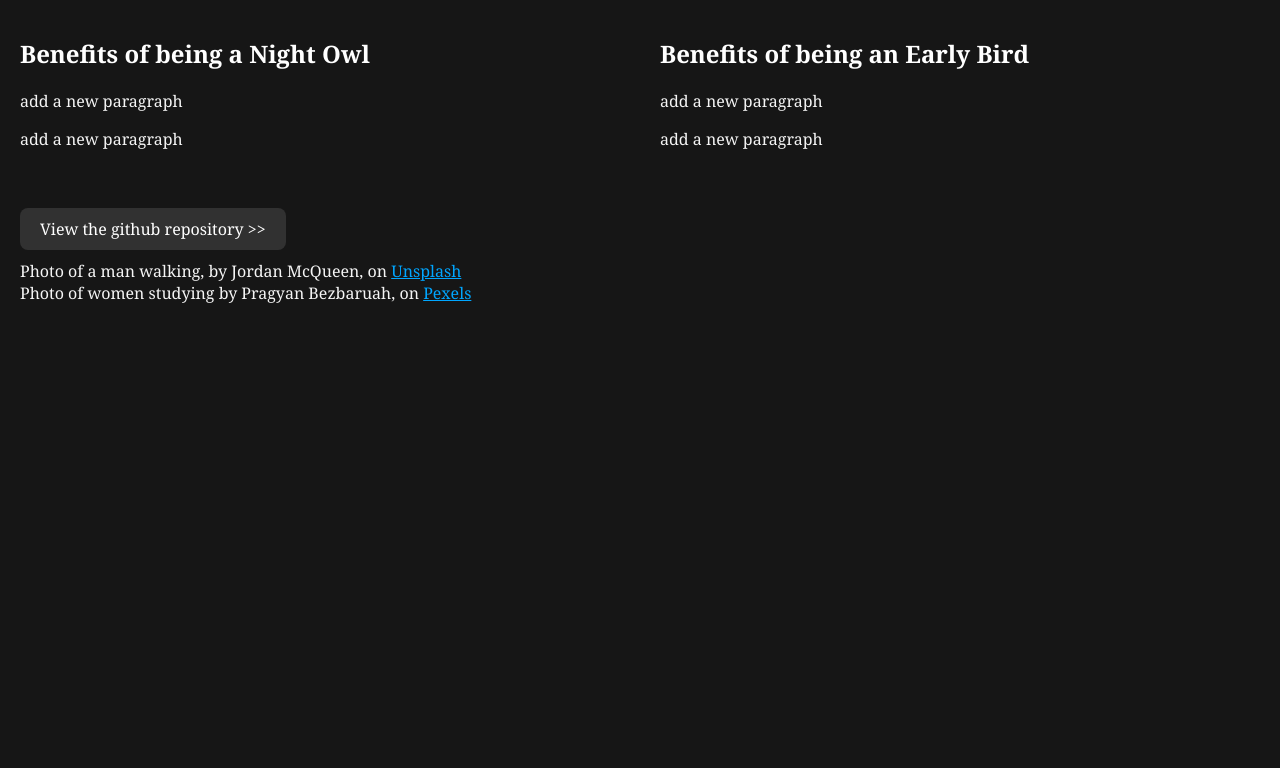
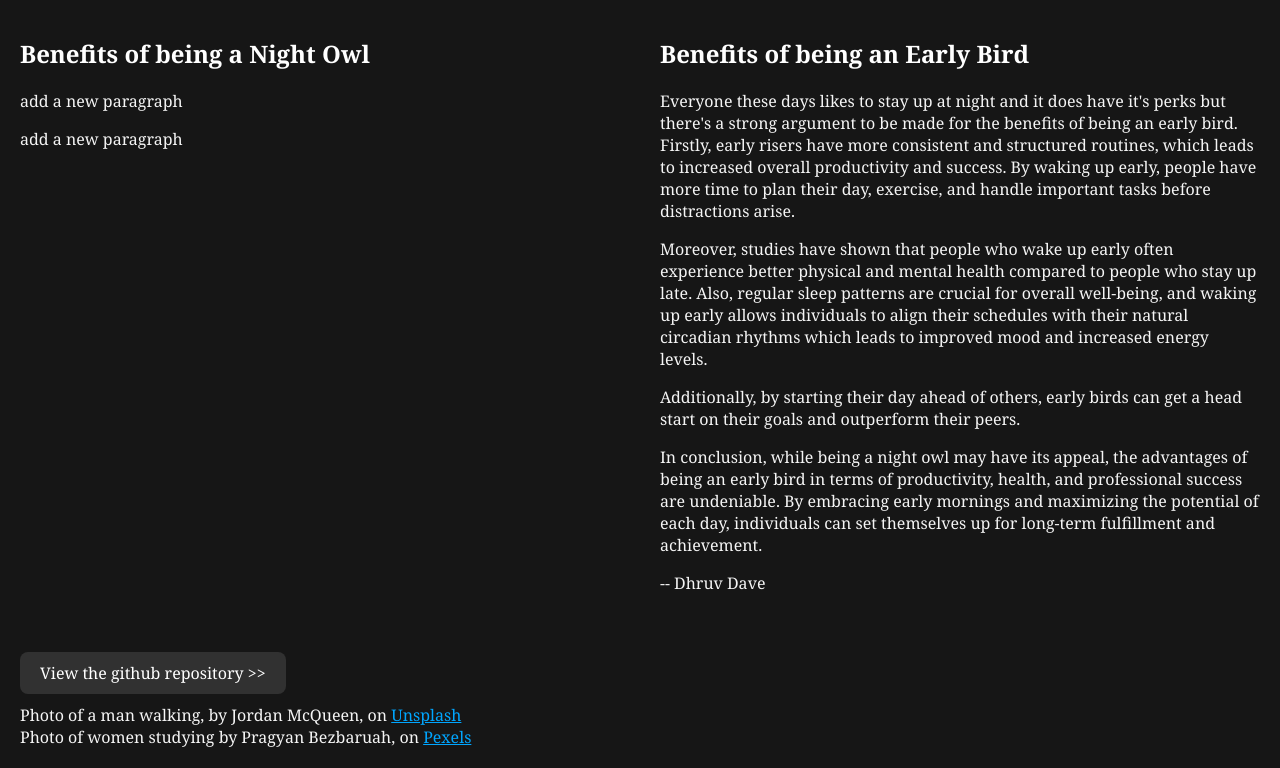
Before and after one commit to spassion0/spassion0.github.io, a plain HTML site: page index.html in a window 1280 px wide. Shown: the part 522-1290 px from the top of the page. Before the commit the page ends 846 px from the top, so only its background shows below. Drawn offline with Linux system fonts and the light colour scheme.

Commit message:
Added arguements for the early riser
Section of Dhruv Dave, Please Approve

```diff
--- a/index.html
+++ b/index.html
@@ -39,8 +39,11 @@
             <img src="img/jordan-mcqueen-956I1peiMi4-unsplash.jpg" style="height: 300px; width: auto;" alt="man going for an early morning jog">
             <article>
                 <h1>Benefits of being an Early Bird</h1>
-                <p>add a new paragraph</p>
-                <p>add a new paragraph</p>
+                <p>Everyone these days likes to stay up at night and it does have it's perks but there's a strong argument to be made for the benefits of being an early bird. Firstly, early risers have more consistent and structured routines, which leads to increased overall productivity and success. By waking up early, people have more time to plan their day, exercise, and handle important tasks before distractions arise.</p>
+                <p>Moreover, studies have shown that people who wake up early often experience better physical and mental health compared to people who stay up late. Also, regular sleep patterns are crucial for overall well-being, and waking up early allows individuals to align their schedules with their natural circadian rhythms which leads to improved mood and increased energy levels.</p>
+                <p>Additionally, by starting their day ahead of others, early birds can get a head start on their goals and outperform their peers.</p>
+                <p>In conclusion, while being a night owl may have its appeal, the advantages of being an early bird in terms of productivity, health, and professional success are undeniable. By embracing early mornings and maximizing the potential of each day, individuals can set themselves up for long-term fulfillment and achievement.</p>
+                <p>-- Dhruv Dave</p>
             </article>
         </div>
     </div>
```
